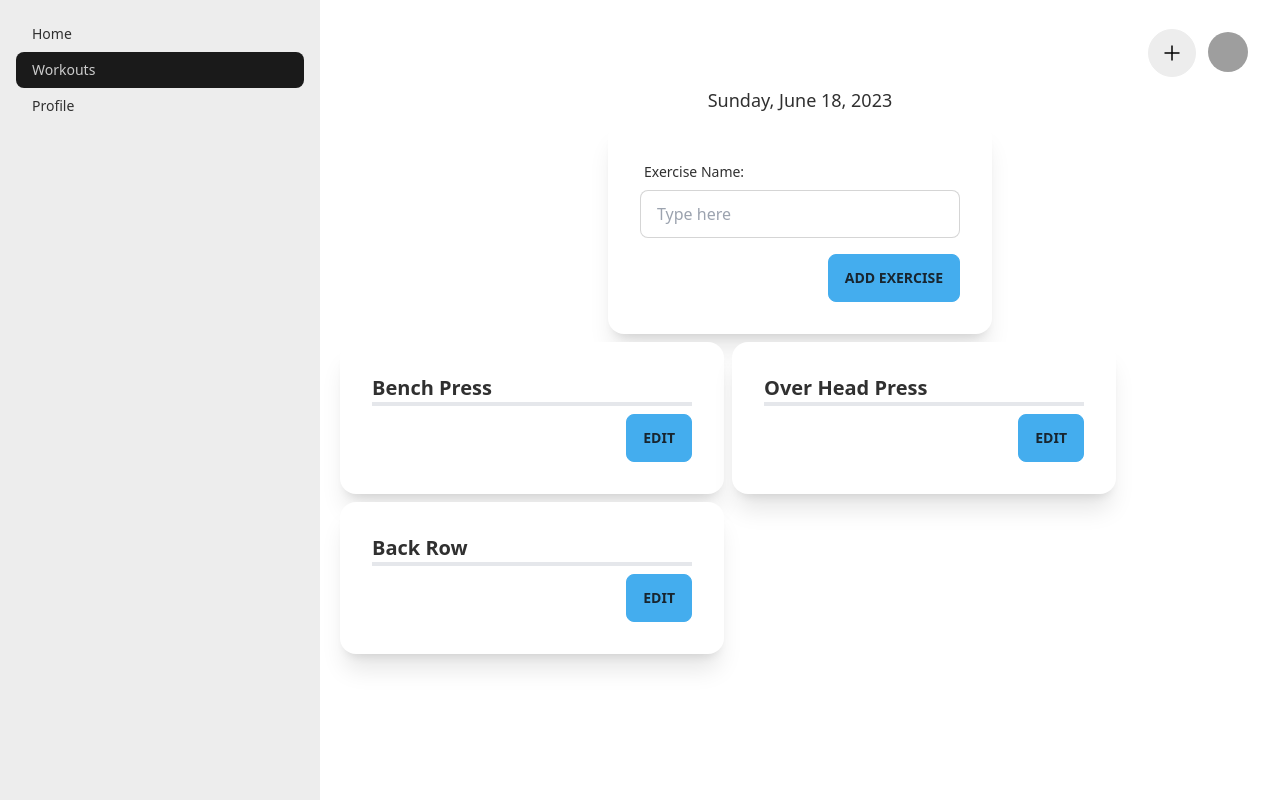
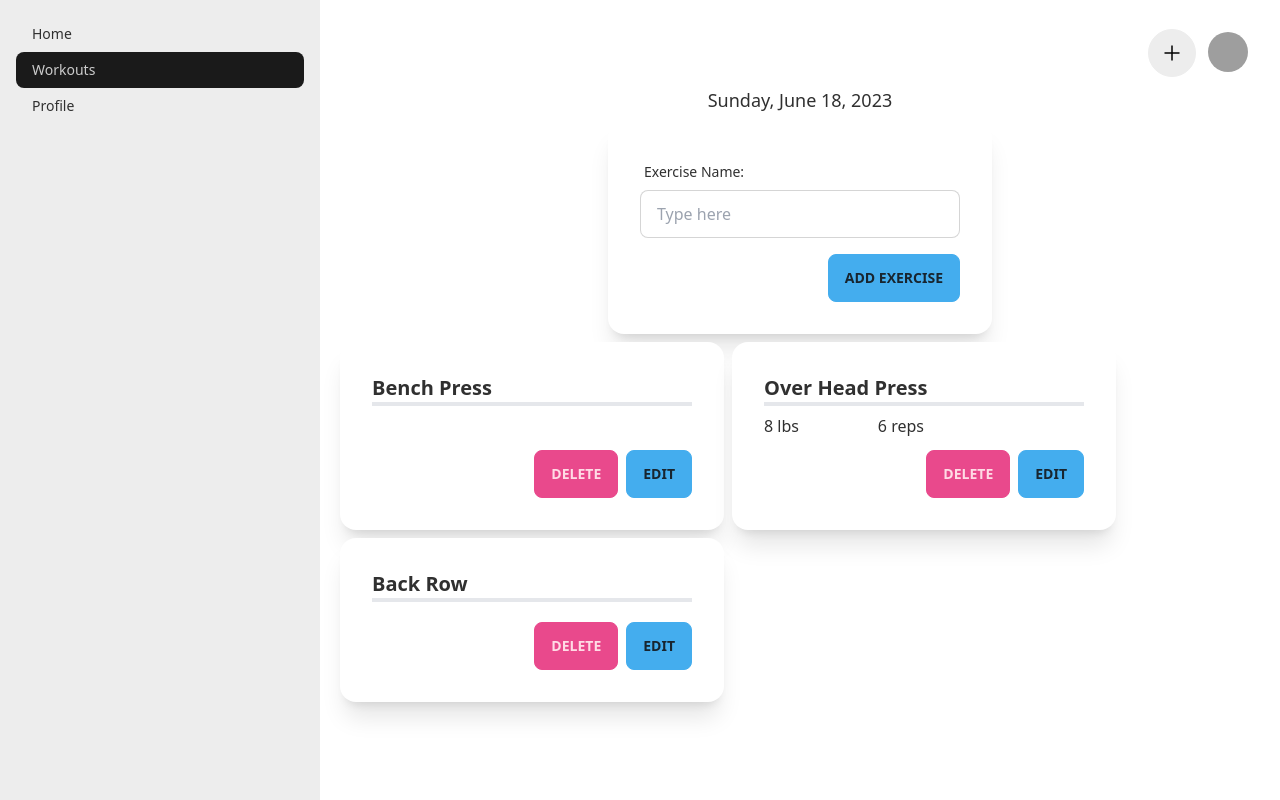
Before and after one commit to khaliltkhalil/strive, a React (Create React App) app: page /workouts/1 in a window 1280 px wide. Built offline with nearby package versions, Linux system fonts and the light colour scheme; data requests are answered from the project's data file; grey boxes are pictures that could not be loaded.

Commit message:
add delete button to ExerciseCard

```diff
--- a/db.json
+++ b/db.json
@@ -70,10 +70,16 @@
   ],
   "sets": [
     {
+      "weight": "8",
+      "reps": "6",
+      "exerciseId": "2",
+      "id": 7
+    },
+    {
       "weight": "110",
-      "reps": "70",
+      "reps": "4",
       "exerciseId": "9",
-      "id": 4
+      "id": 8
     }
   ],
   "exercisesTypes": [
--- a/src/components/Exercise.js
+++ b/src/components/Exercise.js
@@ -41,10 +41,6 @@ function Exercise() {
 
   function handleAddSet(e) {
     e.preventDefault();
-    console.log({
-      ...set,
-      exerciseId,
-    });
     fetch(`http://localhost:3000/sets/`, {
       method: "POST",
       headers: {
--- a/src/components/ExerciseCard.js
+++ b/src/components/ExerciseCard.js
@@ -1,7 +1,8 @@
 import React, { useEffect, useState } from "react";
-import Set from "./SetCard";
+import SetRow from "./SetRow";
+import { Link } from "react-router-dom/";
 
-function ExerciseCard({ exercise }) {
+function ExerciseCard({ exercise, onDeleteClick }) {
   const [sets, setSets] = useState([]);
 
   useEffect(() => {
@@ -11,17 +12,28 @@ function ExerciseCard({ exercise }) {
         setSets(sets);
       });
   }, []);
-  const renderedSets = sets.map((set) => <Set key={set.id} set={set} />);
+  const renderedSets = sets.map((set) => <SetRow key={set.id} set={set} />);
   return (
     <div className="card w-96 bg-base-100 shadow-xl">
       <div className="card-body">
         <h2 className="card-title border-b-4">{exercise.name}</h2>
-        <div className="h-full flex flex-col justify-between">
+        <div className="h-full flex flex-col justify-between gap-3">
           <section className="w-1/2 flex flex-col gap-1">
             {renderedSets}
           </section>
           <div className="card-actions justify-end">
-            <button className="btn btn-primary">Edit</button>
+            <button
+              className="btn btn-secondary"
+              onClick={() => onDeleteClick(exercise.id)}
+            >
+              Delete
+            </button>
+            <Link
+              to={`/workouts/${exercise.workoutId}/exercises/${exercise.id}`}
+              className="btn btn-primary"
+            >
+              Edit
+            </Link>
           </div>
         </div>
       </div>
--- /dev/null
+++ b/src/components/SetRow.js
@@ -0,0 +1,16 @@
+import React from "react";
+
+function SetRow({ set }) {
+  return (
+    <div className="flex justify-between">
+      <div>
+        {set.weight} <span>lbs</span>
+      </div>
+      <div>
+        {set.reps} <span>reps</span>
+      </div>
+    </div>
+  );
+}
+
+export default SetRow;
--- a/src/components/Workout.js
+++ b/src/components/Workout.js
@@ -44,6 +44,22 @@ function Workout() {
       });
   }
 
+  function handleDeleteExercise(exerciseId) {
+    fetch(`http://localhost:3000/exercises/${exerciseId}`, {
+      method: "DELETE",
+      headers: {
+        "Content-Type": "application/json",
+      },
+    })
+      .then((res) => res.json())
+      .then(() => {
+        const updatedExercises = exercises.filter(
+          (exercise) => exercise.id !== exerciseId
+        );
+        setExercises(updatedExercises);
+      });
+  }
+
   useEffect(() => {
     setIsLoading(true);
     fetch(`http://localhost:3000/workouts?id=${id}`)
@@ -64,7 +80,11 @@ function Workout() {
   }
 
   const renderedExercises = exercises.map((exercise) => (
-    <ExerciseCard key={exercise.id} exercise={exercise} />
+    <ExerciseCard
+      key={exercise.id}
+      exercise={exercise}
+      onDeleteClick={handleDeleteExercise}
+    />
   ));
 
   // const renderedSets = sets.map((set, index) => <Set key={index} set={set} />);
```
